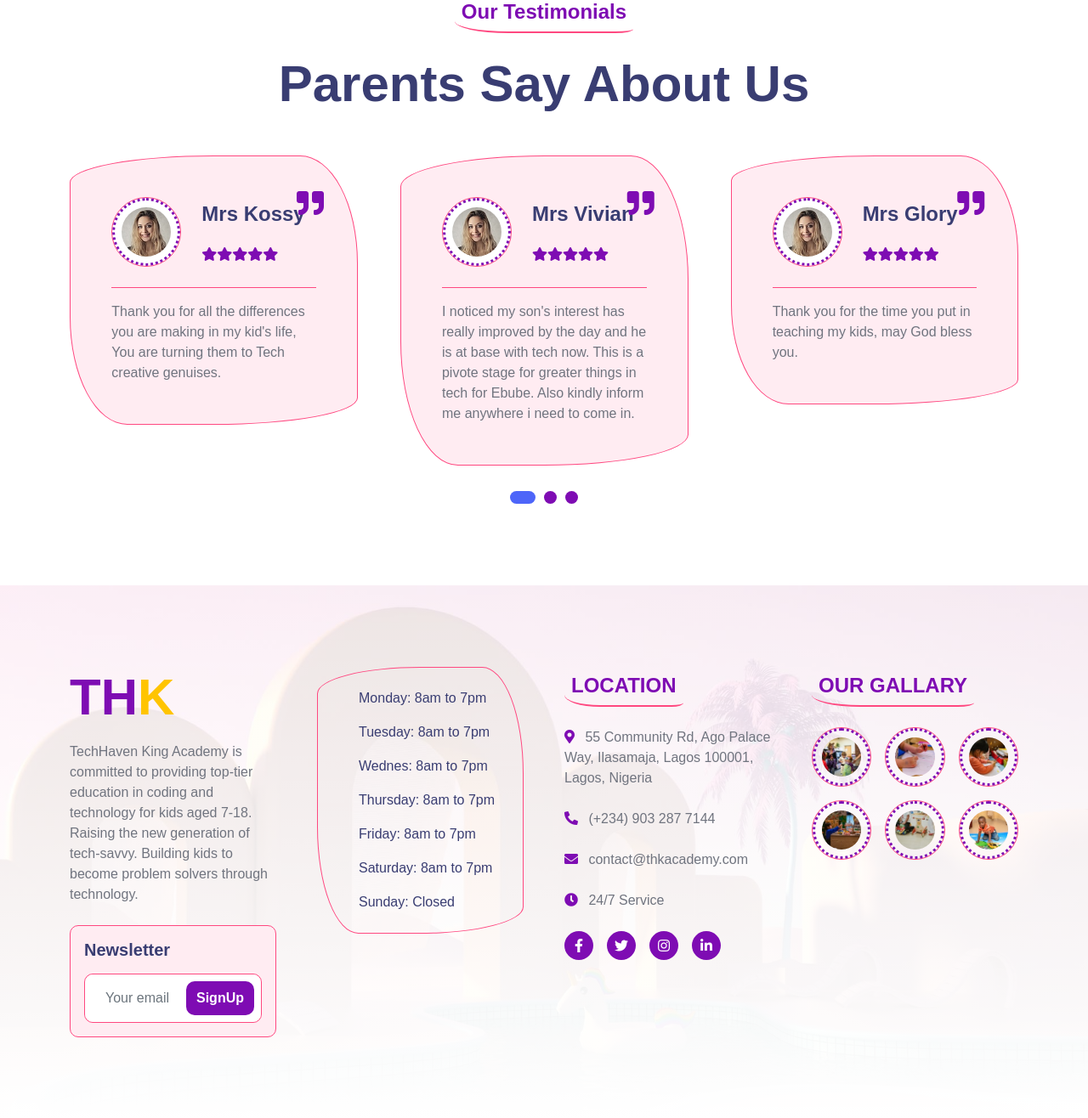
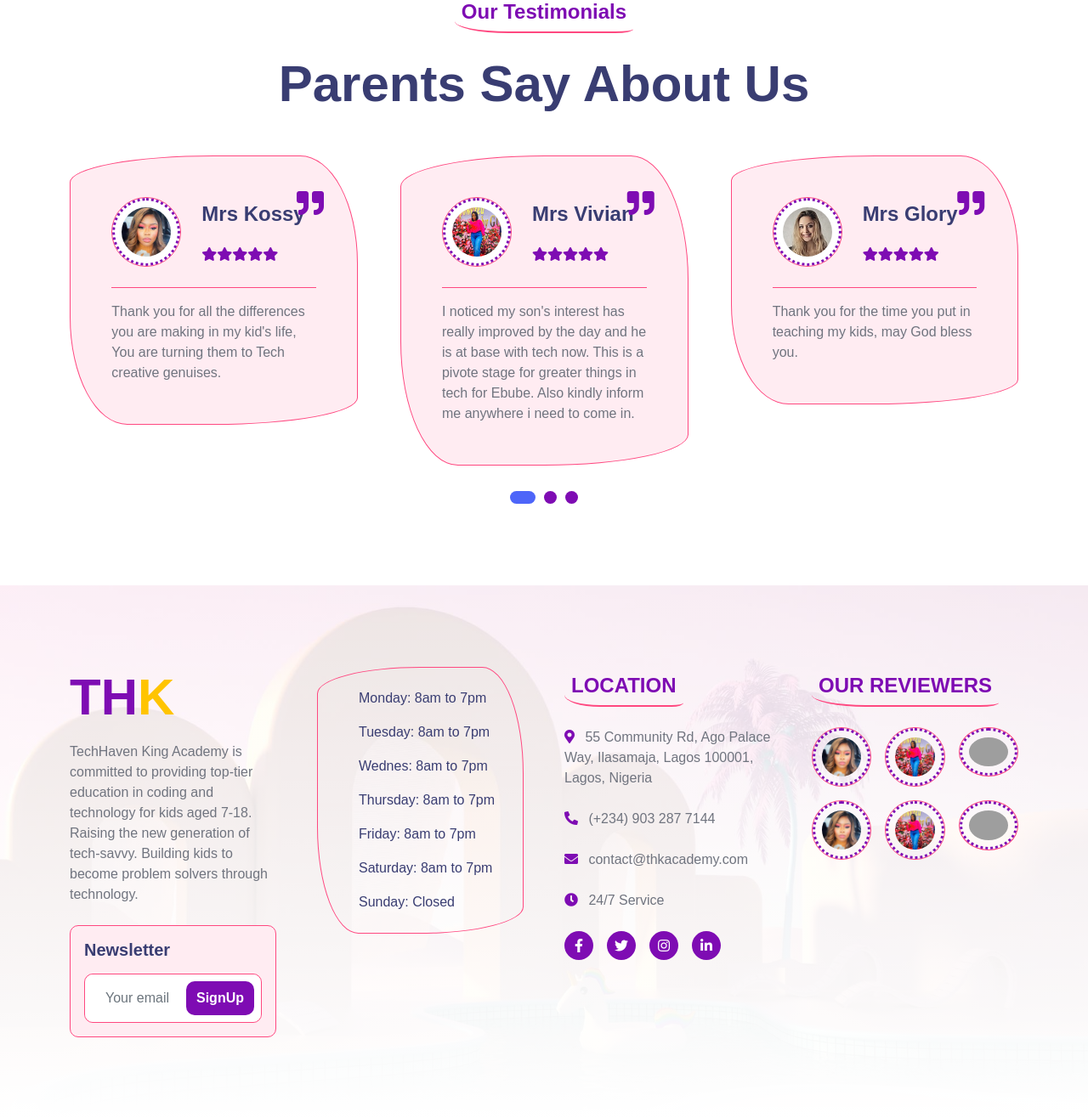
Before and after one commit to Phillipemore278/techhavenking, a Django app: page / in a window 1280 px wide. Shown: the part 3652-4968 px from the top of the page at 85% size. Run offline with Django 5.2, Linux system fonts and the light colour scheme; some libraries are stand-ins or nearby versions; grey boxes are pictures that could not be loaded.

Commit message:
added reviewers image

```diff
--- a/templates/frontend/footer.html
+++ b/templates/frontend/footer.html
@@ -48,36 +48,36 @@
             </div>
             <div class="col-md-6 col-lg-4 col-xl-3">
                 <div class="footer-item">
-                    <h4 class="text-primary mb-4 border-bottom border-primary border-2 d-inline-block p-2 title-border-radius">OUR GALLARY</h4>
+                    <h4 class="text-primary mb-4 border-bottom border-primary border-2 d-inline-block p-2 title-border-radius">OUR REVIEWERS</h4>
                     <div class="row g-3">
                         <div class="col-4">
                             <div class="footer-galary-img rounded-circle border border-primary">
-                                <img src="{% static 'frontend/assets/img/galary-1.jpg' %}" class="img-fluid rounded-circle p-2" alt="">
+                                <img src="{% static 'frontend/assets/img/galary1.jpg' %}" class="img-fluid rounded-circle p-2" alt="">
                             </div>
                        </div>
                        <div class="col-4">
                             <div class="footer-galary-img rounded-circle border border-primary">
-                                <img src="{% static 'frontend/assets/img/galary-2.jpg' %}" class="img-fluid rounded-circle p-2" alt="">
+                                <img src="{% static 'frontend/assets/img/galary2.jpg' %}" class="img-fluid rounded-circle p-2" alt="">
                             </div>
                        </div>
                         <div class="col-4">
                             <div class="footer-galary-img rounded-circle border border-primary">
-                                <img src="{% static 'frontend/assets/img/galary-3.jpg' %}" class="img-fluid rounded-circle p-2" alt="">
+                                <img src="{% static 'frontend/assets/img/galary3.jpg' %}" class="img-fluid rounded-circle p-2" alt="">
                             </div>
                        </div>
                         <div class="col-4">
                             <div class="footer-galary-img rounded-circle border border-primary">
-                                <img src="{% static 'frontend/assets/img/galary-4.jpg' %}" class="img-fluid rounded-circle p-2" alt="">
+                                <img src="{% static 'frontend/assets/img/galary1.jpg' %}" class="img-fluid rounded-circle p-2" alt="">
                             </div>
                        </div>
                         <div class="col-4">
                             <div class="footer-galary-img rounded-circle border border-primary">
-                                <img src="{% static 'frontend/assets/img/galary-5.jpg' %}" class="img-fluid rounded-circle p-2" alt="">
+                                <img src="{% static 'frontend/assets/img/galary2.jpg' %}" class="img-fluid rounded-circle p-2" alt="">
                             </div>
                        </div>
                         <div class="col-4">
                             <div class="footer-galary-img rounded-circle border border-primary">
-                                <img src="{% static 'frontend/assets/img/galary-6.jpg' %}" class="img-fluid rounded-circle p-2" alt="">
+                                <img src="{% static 'frontend/assets/img/galary3.jpg' %}" class="img-fluid rounded-circle p-2" alt="">
                             </div>
                        </div>
                     </div>
--- a/templates/frontend/index.html
+++ b/templates/frontend/index.html
@@ -339,7 +339,7 @@
                     <i class="fa fa-quote-right fa-2x text-primary position-absolute" style="top: 15px; right: 15px;"></i>
                     <div class="d-flex align-items-center">
                         <div class="border border-primary bg-white rounded-circle">
-                            <img src="{% static 'frontend/assets/img/testimonial-2.jpg' %}" class="rounded-circle p-2" style="width: 80px; height: 80px; border-style: dotted; border-color: var(--bs-primary);" alt="">
+                            <img src="{% static 'frontend/assets/img/galary2.jpg' %}" class="rounded-circle p-2" style="width: 80px; height: 80px; border-style: dotted; border-color: var(--bs-primary);" alt="">
                         </div>
                         <div class="ms-4">
                             <h4 class="text-dark">Mrs Vivian</h4>
@@ -390,7 +390,7 @@
                     <i class="fa fa-quote-right fa-2x text-primary position-absolute" style="top: 15px; right: 15px;"></i>
                     <div class="d-flex align-items-center">
                         <div class="border border-primary bg-white rounded-circle">
-                            <img src="{% static 'frontend/assets/img/testimonial-2.jpg' %}" class="rounded-circle p-2" style="width: 80px; height: 80px; border-style: dotted; border-color: var(--bs-primary);" alt="">
+                            <img src="{% static 'frontend/assets/img/galary1.jpg' %}" class="rounded-circle p-2" style="width: 80px; height: 80px; border-style: dotted; border-color: var(--bs-primary);" alt="">
                         </div>
                         <div class="ms-4">
                             <h4 class="text-dark">Mrs Kossy</h4>
```
Also changed, not shown: static/frontend/assets/img/galary1.jpg (added), static/frontend/assets/img/galary2.jpg (added).
